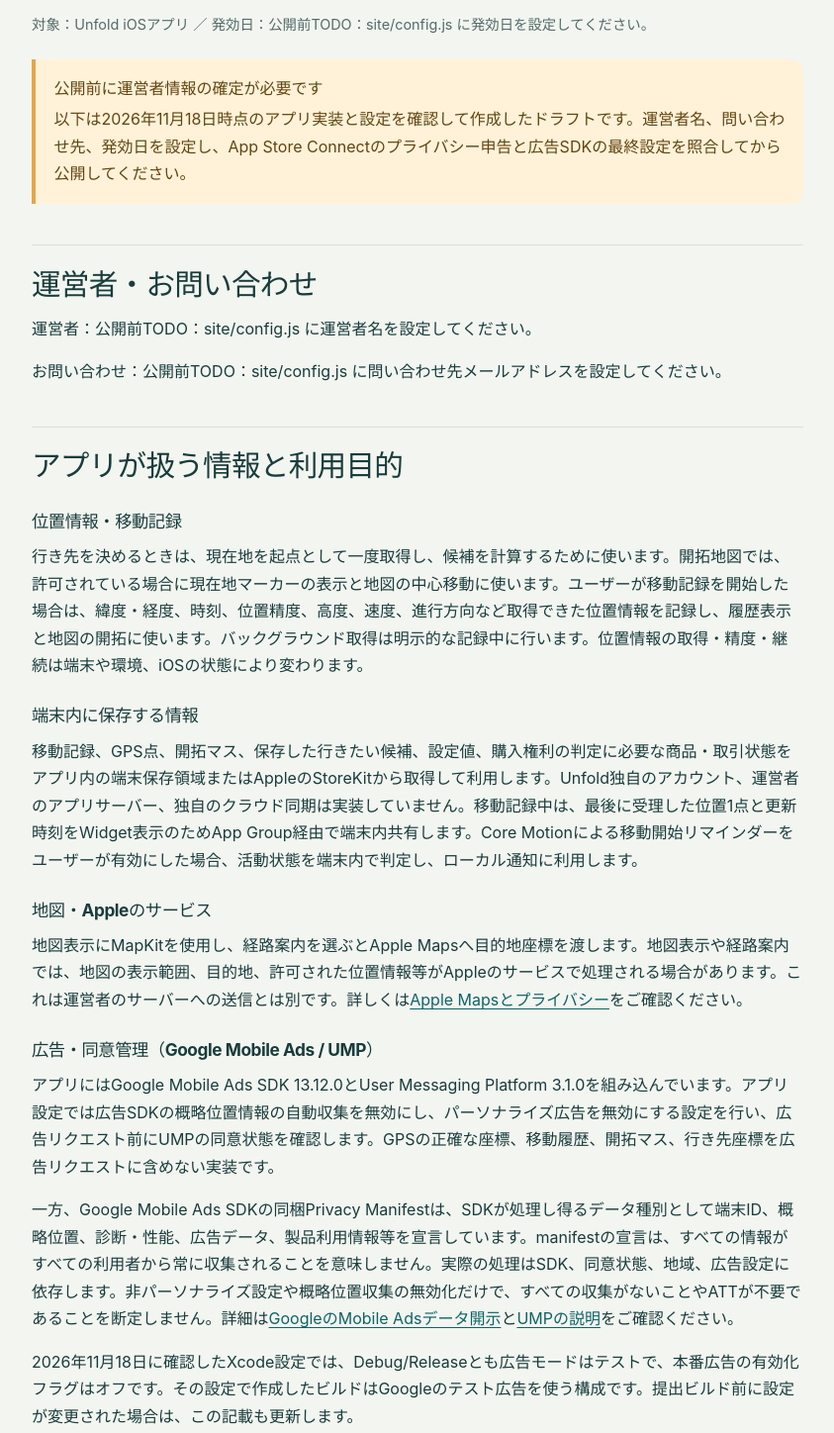
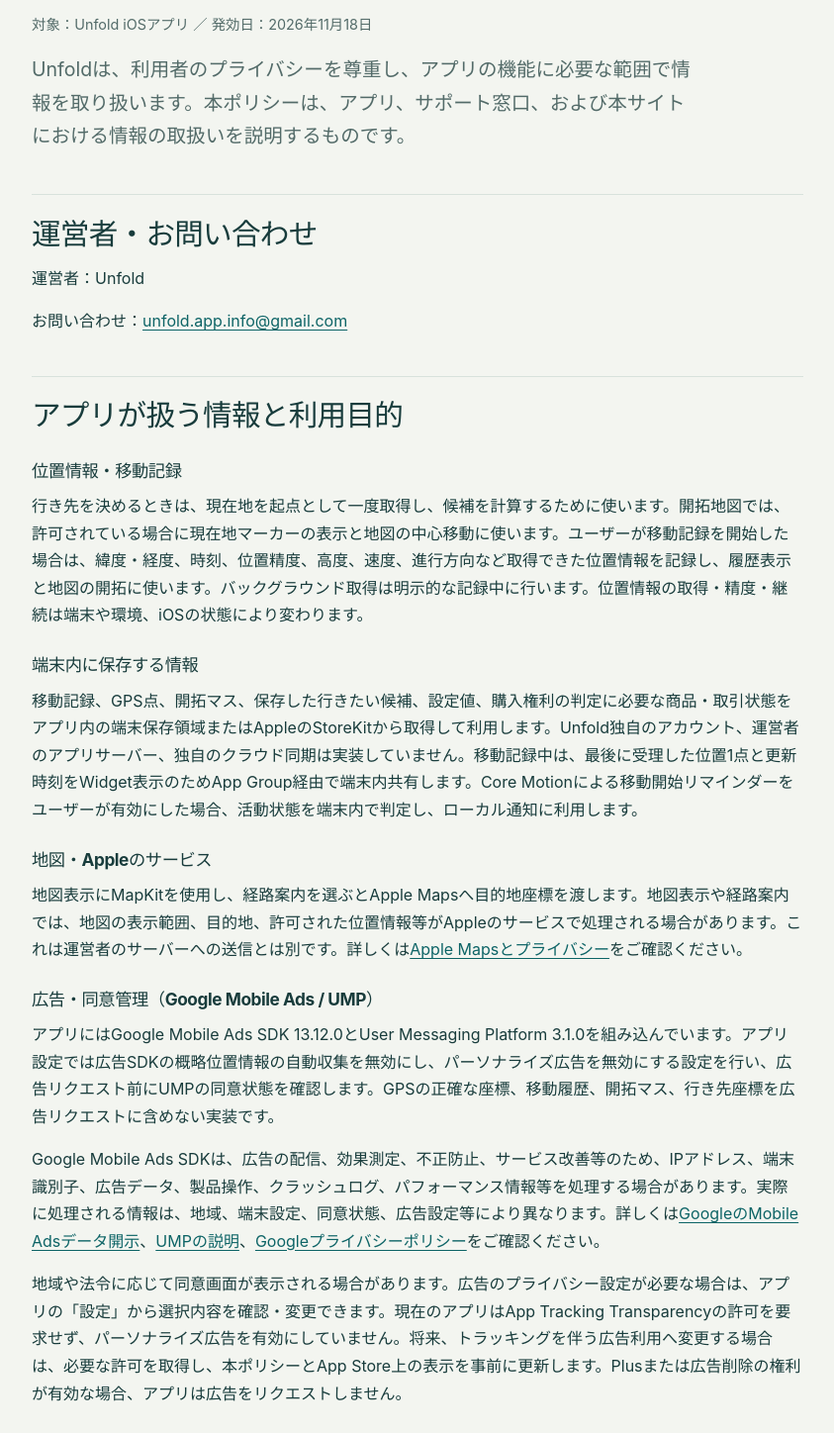
Before and after one commit to m5t21k/unfold-pages, a plain HTML site: page privacy/index.html in a window 1280 px wide. Shown: the part 279-1727 px from the top of the page at 99% size, without its empty margins (218-1061 px from the left). Drawn offline with Linux system fonts and the light colour scheme.

Commit message:
Publish support contact and privacy policy

```diff
--- a/assets/site.js
+++ b/assets/site.js
@@ -7,14 +7,14 @@
       link.href = `mailto:${email}`;
       link.textContent = email;
       node.replaceChildren(link);
-    } else {
-      node.textContent = "公開前TODO：site/config.js に問い合わせ先メールアドレスを設定してください。";
     }
   });
   document.querySelectorAll("[data-operator]").forEach((node) => {
-    node.textContent = (config.operatorName || "").trim() || "公開前TODO：site/config.js に運営者名を設定してください。";
+    const operator = (config.operatorName || "").trim();
+    if (operator) node.textContent = operator;
   });
   document.querySelectorAll("[data-effective-date]").forEach((node) => {
-    node.textContent = (config.effectiveDate || "").trim() || "公開前TODO：site/config.js に発効日を設定してください。";
+    const effectiveDate = (config.effectiveDate || "").trim();
+    if (effectiveDate) node.textContent = effectiveDate;
   });
 })();
--- a/config.js
+++ b/config.js
@@ -1,6 +1,6 @@
-/* 公開前に運営者情報を設定してください。値が空の場合はページ上にTODOを表示します。 */
+/* サポートページとプライバシーポリシーで共通して表示する公開情報です。 */
 window.UNFOLD_SITE_CONFIG = {
-  supportEmail: "",
-  operatorName: "",
-  effectiveDate: "",
+  supportEmail: "unfold.app.info@gmail.com",
+  operatorName: "Unfold",
+  effectiveDate: "2026年11月18日",
 };
--- a/privacy/index.html
+++ b/privacy/index.html
@@ -11,22 +11,24 @@
   <header class="topbar"><div class="topbar-inner"><a class="brand" href="../"><svg class="brand-mark" viewBox="0 0 32 32" fill="none" aria-hidden="true"><path d="M7 6v11.5a9 9 0 0 0 18 0V6" stroke="currentColor" stroke-width="3" stroke-linecap="round"/><circle cx="7" cy="6" r="3" fill="currentColor"/><circle cx="25" cy="6" r="3" fill="#E5A64C"/></svg>Unfold</a><nav aria-label="メインナビゲーション"><a href="../support/">サポート</a><a href="./" aria-current="page">プライバシー</a></nav></div></header>
   <main id="main" class="content">
     <p class="eyebrow">Privacy</p><h1>プライバシーポリシー</h1>
-    <p class="meta">対象：Unfold iOSアプリ ／ 発効日：<span data-effective-date>公開前TODO：発効日を設定してください。</span></p>
-    <div class="callout"><strong>公開前に運営者情報の確定が必要です</strong>以下は2026年11月18日時点のアプリ実装と設定を確認して作成したドラフトです。運営者名、問い合わせ先、発効日を設定し、App Store Connectのプライバシー申告と広告SDKの最終設定を照合してから公開してください。</div>
-    <h2>運営者・お問い合わせ</h2><p>運営者：<span data-operator>公開前TODO：運営者名を設定してください。</span></p><p>お問い合わせ：<span data-support-email>公開前TODO：問い合わせ先を設定してください。</span></p>
+    <p class="meta">対象：Unfold iOSアプリ ／ 発効日：<span data-effective-date>2026年11月18日</span></p>
+    <p class="lede">Unfoldは、利用者のプライバシーを尊重し、アプリの機能に必要な範囲で情報を取り扱います。本ポリシーは、アプリ、サポート窓口、および本サイトにおける情報の取扱いを説明するものです。</p>
+    <h2>運営者・お問い合わせ</h2><p>運営者：<span data-operator>Unfold</span></p><p>お問い合わせ：<span data-support-email><a href="mailto:unfold.app.info@gmail.com">unfold.app.info@gmail.com</a></span></p>
     <h2>アプリが扱う情報と利用目的</h2>
     <h3>位置情報・移動記録</h3><p>行き先を決めるときは、現在地を起点として一度取得し、候補を計算するために使います。開拓地図では、許可されている場合に現在地マーカーの表示と地図の中心移動に使います。ユーザーが移動記録を開始した場合は、緯度・経度、時刻、位置精度、高度、速度、進行方向など取得できた位置情報を記録し、履歴表示と地図の開拓に使います。バックグラウンド取得は明示的な記録中に行います。位置情報の取得・精度・継続は端末や環境、iOSの状態により変わります。</p>
     <h3>端末内に保存する情報</h3><p>移動記録、GPS点、開拓マス、保存した行きたい候補、設定値、購入権利の判定に必要な商品・取引状態をアプリ内の端末保存領域またはAppleのStoreKitから取得して利用します。Unfold独自のアカウント、運営者のアプリサーバー、独自のクラウド同期は実装していません。移動記録中は、最後に受理した位置1点と更新時刻をWidget表示のためApp Group経由で端末内共有します。Core Motionによる移動開始リマインダーをユーザーが有効にした場合、活動状態を端末内で判定し、ローカル通知に利用します。</p>
     <h3>地図・Appleのサービス</h3><p>地図表示にMapKitを使用し、経路案内を選ぶとApple Mapsへ目的地座標を渡します。地図表示や経路案内では、地図の表示範囲、目的地、許可された位置情報等がAppleのサービスで処理される場合があります。これは運営者のサーバーへの送信とは別です。詳しくは<a href="https://www.apple.com/legal/privacy/data/en/apple-maps/">Apple Mapsとプライバシー</a>をご確認ください。</p>
     <h3>広告・同意管理（Google Mobile Ads / UMP）</h3><p>アプリにはGoogle Mobile Ads SDK 13.12.0とUser Messaging Platform 3.1.0を組み込んでいます。アプリ設定では広告SDKの概略位置情報の自動収集を無効にし、パーソナライズ広告を無効にする設定を行い、広告リクエスト前にUMPの同意状態を確認します。GPSの正確な座標、移動履歴、開拓マス、行き先座標を広告リクエストに含めない実装です。</p>
-    <p>一方、Google Mobile Ads SDKの同梱Privacy Manifestは、SDKが処理し得るデータ種別として端末ID、概略位置、診断・性能、広告データ、製品利用情報等を宣言しています。manifestの宣言は、すべての情報がすべての利用者から常に収集されることを意味しません。実際の処理はSDK、同意状態、地域、広告設定に依存します。非パーソナライズ設定や概略位置収集の無効化だけで、すべての収集がないことやATTが不要であることを断定しません。詳細は<a href="https://developers.google.com/admob/ios/privacy/data-disclosure">GoogleのMobile Adsデータ開示</a>と<a href="https://developers.google.com/admob/ios/privacy">UMPの説明</a>をご確認ください。</p>
-    <p>2026年11月18日に確認したXcode設定では、Debug/Releaseとも広告モードはテストで、本番広告の有効化フラグはオフです。その設定で作成したビルドはGoogleのテスト広告を使う構成です。提出ビルド前に設定が変更された場合は、この記載も更新します。</p><p><strong>公開前TODO：</strong>AdMob本番配信の有効化状態、UMPの地域別メッセージ、Googleの最新データ開示、ATT要否、App Store ConnectのApp Privacy回答を実際の提出ビルドと照合してください。これらが確定するまでは、SDKの本番広告配信を有効にしない運用です。</p>
+    <p>Google Mobile Ads SDKは、広告の配信、効果測定、不正防止、サービス改善等のため、IPアドレス、端末識別子、広告データ、製品操作、クラッシュログ、パフォーマンス情報等を処理する場合があります。実際に処理される情報は、地域、端末設定、同意状態、広告設定等により異なります。詳しくは<a href="https://developers.google.com/admob/ios/privacy/data-disclosure">GoogleのMobile Adsデータ開示</a>、<a href="https://developers.google.com/admob/ios/privacy">UMPの説明</a>、<a href="https://policies.google.com/privacy">Googleプライバシーポリシー</a>をご確認ください。</p>
+    <p>地域や法令に応じて同意画面が表示される場合があります。広告のプライバシー設定が必要な場合は、アプリの「設定」から選択内容を確認・変更できます。現在のアプリはApp Tracking Transparencyの許可を要求せず、パーソナライズ広告を有効にしていません。将来、トラッキングを伴う広告利用へ変更する場合は、必要な許可を取得し、本ポリシーとApp Store上の表示を事前に更新します。Plusまたは広告削除の権利が有効な場合、アプリは広告をリクエストしません。</p>
     <h3>購入（StoreKit 2）</h3><p>アプリ内購入はApple StoreKit 2を利用します。支払い方法やカード情報はAppleが処理し、Unfoldはそれらを取得しません。アプリは購入商品IDや検証済み取引の権利状態を端末上で確認し、Plus機能や広告表示の制御に使います。運営者独自の購入サーバーへの取引送信は実装していません。購入・返金・請求の管理はAppleのアカウント機能をご利用ください。</p>
-    <h2>保存期間と削除</h2><p>移動記録と開拓エリアは、利用者がアプリ内で削除するかアプリを削除するまで端末内に保持します。「設定」から移動記録と開拓エリアをまとめて削除でき、保存候補は候補一覧から削除できます。アプリ独自のクラウド同期はありません。iOSバックアップへの含有や端末移行時の復元はiOSの設定・動作に依存し、個別に保証していません。購入権利やサブスクリプションはアプリ内データ削除とは別にApple Accountで管理されます。</p>
-    <h2>位置情報の許可</h2><p>位置情報は機能の利用時にiOSの許可を求めます。移動記録はユーザーの明示操作で開始・終了し、記録時の権限は「このAppの使用中」を基本とします。許可はiPhoneの「設定」から変更できます。権限を拒否・変更すると、現在地取得や移動記録など一部機能を利用できません。アプリを強制終了した後の記録継続は保証されません。</p>
+    <h3>お問い合わせで受け取る情報</h3><p>サポート窓口へメールを送信した場合、メールアドレス、本文、および利用者が任意で記載した端末・OS・アプリの情報を、問い合わせへの回答と問題調査のために利用します。正確なGPS座標、移動履歴、購入情報など、問い合わせの解決に不要な情報は送信しないでください。</p>
+    <h2>保存期間と削除</h2><p>移動記録と開拓エリアは、利用者がアプリ内で削除するかアプリを削除するまで端末内に保持します。「設定」から移動記録と開拓エリアをまとめて削除でき、保存候補は候補一覧から個別に削除できます。アプリ独自のクラウド同期はありません。iOSバックアップへの含有や端末移行時の復元はiOSの設定・動作に依存します。購入権利やサブスクリプションはアプリ内データ削除とは別にApple Accountで管理されます。</p>
+    <p>サポートメールは、回答、問題調査、および対応記録のために必要な期間保持し、その後削除します。利用者はお問い合わせ先へ連絡することで、自身が送信したサポートメールの削除を依頼できます。ただし、法令上の義務または紛争対応のために保持が必要な場合を除きます。</p>
+    <h2>許可と選択の変更</h2><p>位置情報、モーション、通知は、それぞれの機能を利用する際にiOSの許可を求めます。移動記録は利用者の明示操作で開始・終了し、位置情報の権限は「このAppの使用中」を基本とします。各許可はiPhoneの「設定」から変更できます。権限を拒否・変更すると、現在地取得、移動記録、移動開始のお知らせなど一部機能を利用できません。アプリを強制終了した後の記録継続は保証されません。広告同意の選択肢が提供される地域では、アプリ内の「広告プライバシー設定」から選択を変更できます。</p>
+    <h2>外部サービス</h2><p>Unfoldは、地図・経路案内・購入にAppleのサービス、広告配信・同意管理にGoogleのサービス、サイト配信にGitHub Pages、サポートメールにGoogleのGmailを利用します。各事業者は、それぞれのプライバシーポリシーと適用法令に従って情報を取り扱います。Unfoldは、利用する外部サービスに対し、本ポリシーおよび適用される要件に沿った情報保護を求めます。詳しくは<a href="https://www.apple.com/legal/privacy/">Appleプライバシーポリシー</a>、<a href="https://policies.google.com/privacy">Googleプライバシーポリシー</a>、<a href="https://docs.github.com/ja/site-policy/privacy-policies/github-privacy-statement">GitHubのプライバシーに関する声明</a>をご確認ください。</p>
     <h2>本サイトについて</h2><p>このサイトはGitHub Pagesで配信する静的ページで、独自のアクセス解析、広告、Cookieを設置していません。ホスティング事業者であるGitHubがウェブアクセスに関する情報を処理する場合があります。GitHubの<a href="https://docs.github.com/ja/site-policy/privacy-policies/github-privacy-statement">プライバシーに関する声明</a>をご確認ください。</p>
-    <h2>ポリシーの変更</h2><p>アプリの機能、SDK、データの利用方法を変更した場合、このページを更新します。重要な変更はアプリ内または公開ページでお知らせします。</p>
-    <h2>公開前の確認事項</h2><ul><li>運営者名・問い合わせ先・発効日を設定する。</li><li>App Store提出ビルドのSDKと広告設定を確認し、App Privacy回答と一致させる。</li><li>UMPの地域別同意画面、ATT要否、AdMob本番配信条件を確認する。</li><li>バックアップ、保存期間、削除、問い合わせ対応の運用を運営者が確定する。</li></ul>
+    <h2>ポリシーの変更</h2><p>アプリの機能、利用するSDK、または情報の利用方法を変更した場合、このページを更新します。重要な変更はアプリ内または本サイトでお知らせします。変更後のポリシーは、本ページに掲載した発効日から適用します。</p>
   </main>
   <footer><div class="footer-inner"><span>© Unfold</span><span class="footer-links"><a href="../">ホーム</a><a href="../support/">サポート</a></span></div></footer>
 </body>
```
Also changed, not shown: support/index.html (+3 -3 lines), 1 other file.
